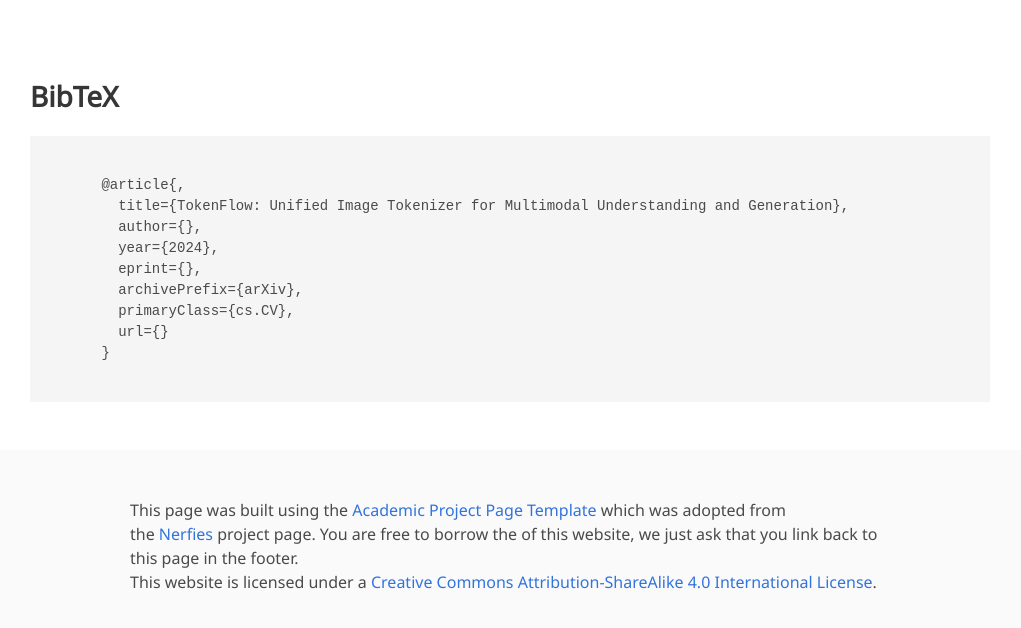
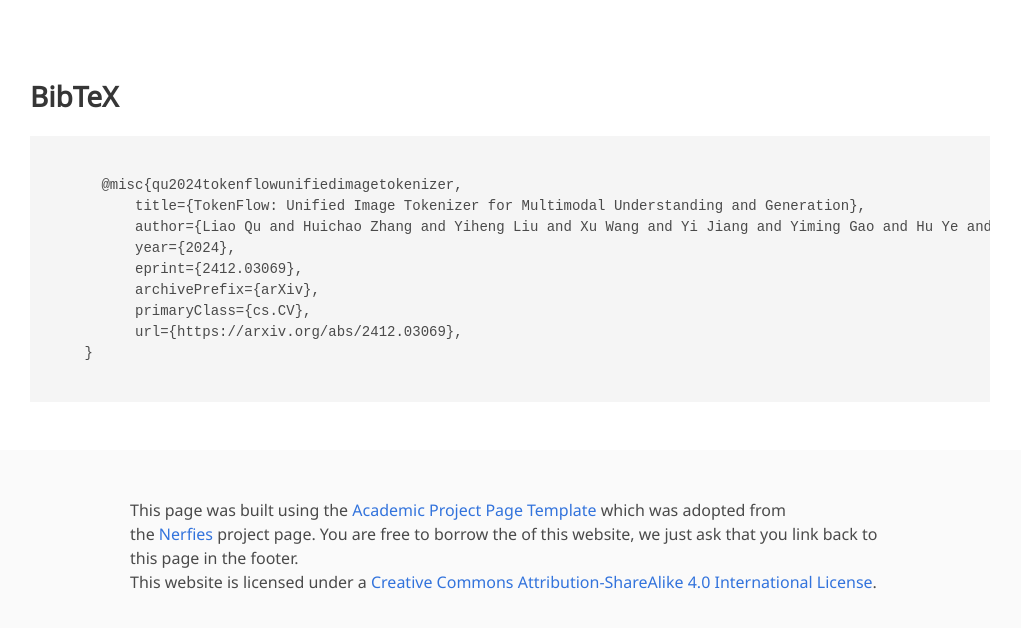
Before and after one commit to ByteFlow-AI/TokenFlow, a plain HTML site: page index.html in a window 1280 px wide. Shown: the part 4284-4912 px from the top of the page, without its empty margins (130-1151 px from the left). Drawn offline with nearby package versions, Linux system fonts and the light colour scheme; some icons are missing; a web font is replaced by a local one.

Commit message:
Update index.html

```diff
--- a/index.html
+++ b/index.html
@@ -86,7 +86,7 @@
                     <div class="publication-links">
                          <!-- Arxiv PDF link -->
                       <span class="link-block">
-                        <a href="https://arxiv.org/pdf/xxx" target="_blank"
+                        <a href="https://arxiv.org/abs/2412.03069" target="_blank"
                         class="external-link button is-normal is-rounded is-dark">
                         <span class="icon">
                           <i class="fas fa-file-pdf"></i>
@@ -329,15 +329,15 @@
     <div class="container is-max-desktop content">
       <h2 class="title">BibTeX</h2>
       <pre><code>
-      @article{,
-        title={TokenFlow: Unified Image Tokenizer for Multimodal Understanding and Generation},
-        author={},
-        year={2024},
-        eprint={},
-        archivePrefix={arXiv},
-        primaryClass={cs.CV},
-        url={}
-      }
+      @misc{qu2024tokenflowunifiedimagetokenizer,
+          title={TokenFlow: Unified Image Tokenizer for Multimodal Understanding and Generation},
+          author={Liao Qu and Huichao Zhang and Yiheng Liu and Xu Wang and Yi Jiang and Yiming Gao and Hu Ye and Daniel K. Du and Zehuan Yuan and Xinglong Wu},
+          year={2024},
+          eprint={2412.03069},
+          archivePrefix={arXiv},
+          primaryClass={cs.CV},
+          url={https://arxiv.org/abs/2412.03069},
+    }
     </code></pre>
     </div>
 </section>
```
